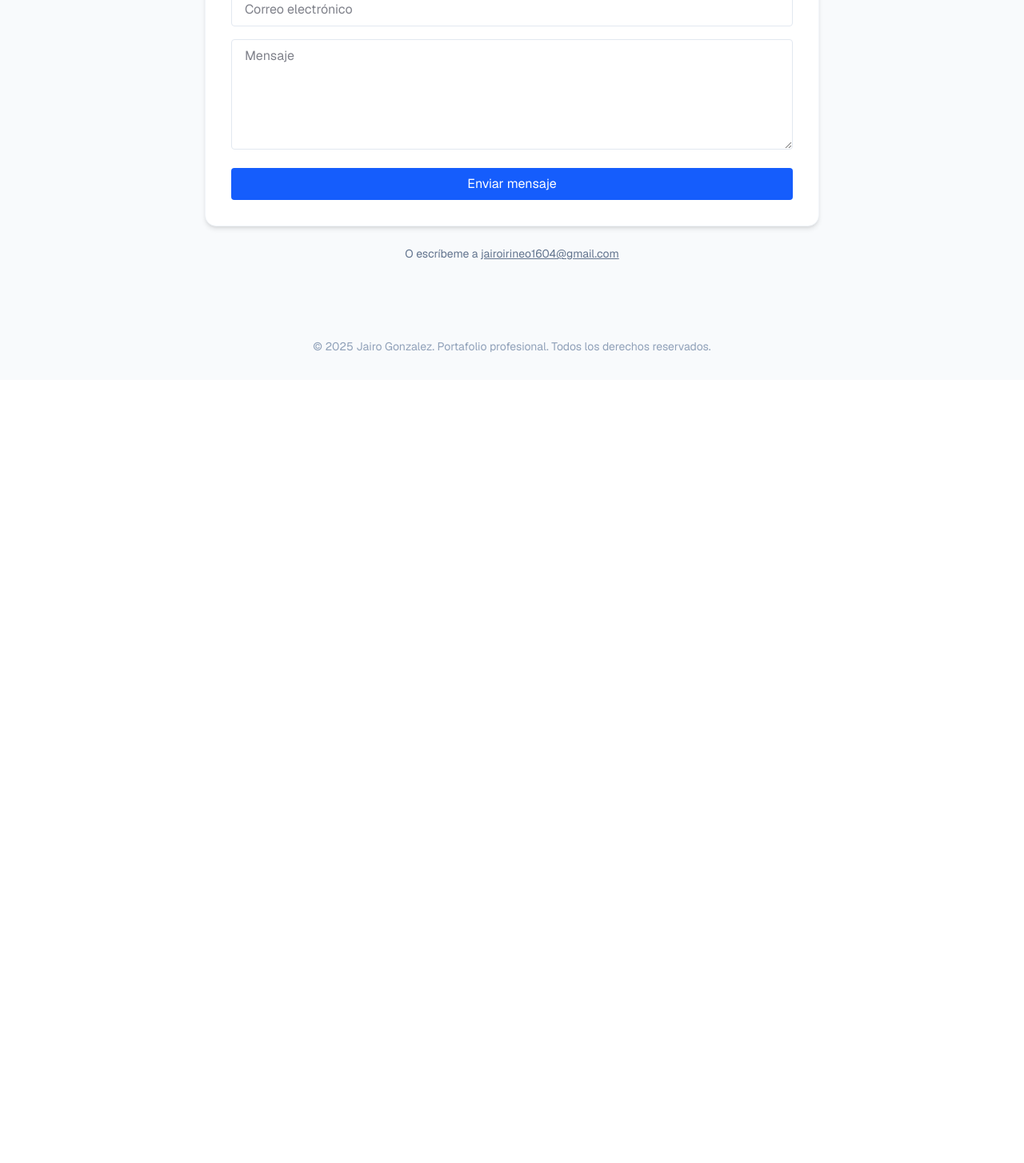
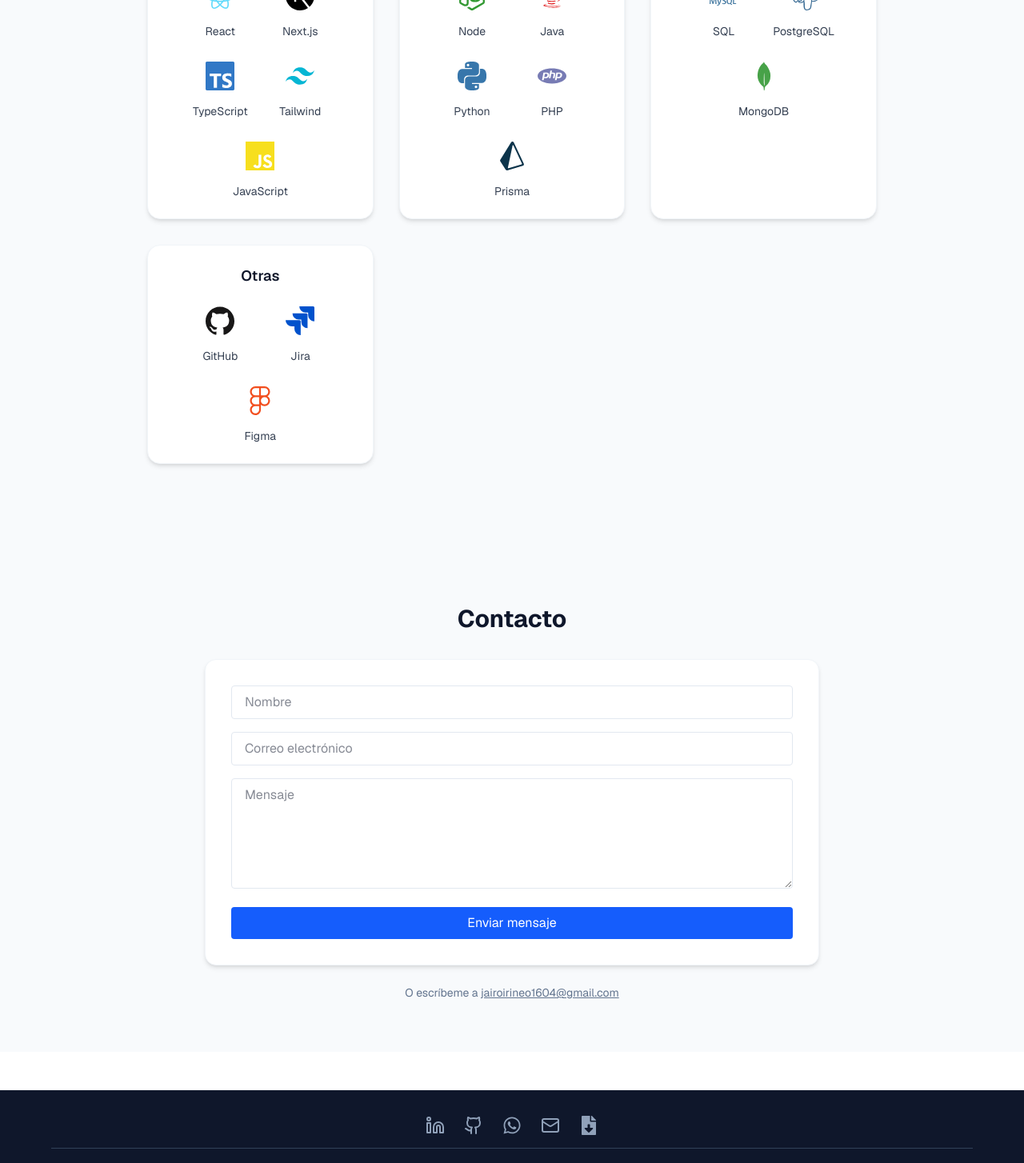
Before and after one commit to JairoGC16/portfile, a Next.js app: page / in a window 1280 px wide. Shown: the part 3720-5174 px from the top of the page at 80% size. Before the commit the page ends 4195 px from the top, so only its background shows below. Built offline with nearby package versions, Linux system fonts and the light colour scheme.

Commit message:
Update Home component: add Skills section and replace footer with Footer component

```diff
--- a/src/app/page.tsx
+++ b/src/app/page.tsx
@@ -4,23 +4,24 @@ import About from "../components/About";
 import Experience from "../components/Experience";
 import Contact from "../components/Contact";
 import Navbar from "../components/Navbar";
+import Footer from "@/components/Footer";
+import Skills from "@/components/Skills";
 
 export default function Home() {
   return (
     <>
       <Navbar />
       <main className="font-sans bg-slate-50 min-h-screen flex flex-col items-center justify-center px-2 sm:px-4 md:px-8 lg:px-24 xl:px-40 pt-16">
-        <div className="w-full max-w-6xl flex flex-col gap-8 md:gap-12">
+        <div className="w-full max-w-6xl flex flex-col gap-8 md:gap-12 text-slate-900">
           <Hero />
           <About />
           <Projects />
           <Experience />
+          <Skills />
           <Contact />
         </div>
-        <footer className="w-full text-center py-8 text-slate-400 text-xs sm:text-sm px-2 cursor-default">
-          © 2025 Jairo Gonzalez. Portafolio profesional. Todos los derechos reservados.
-        </footer>
       </main>
+      <Footer />
     </>
   );
 }
```
